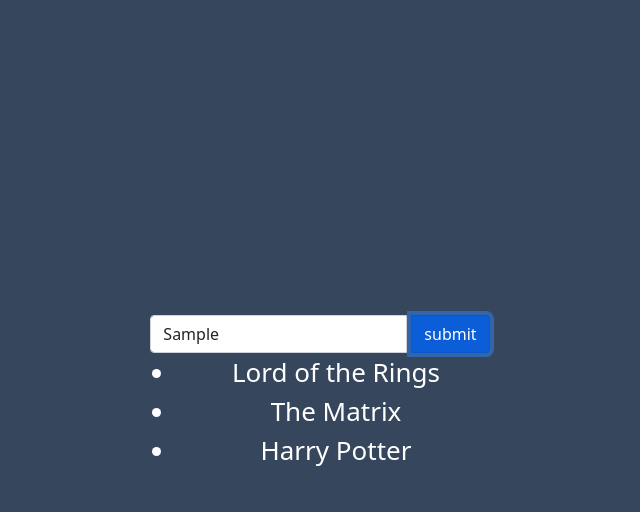
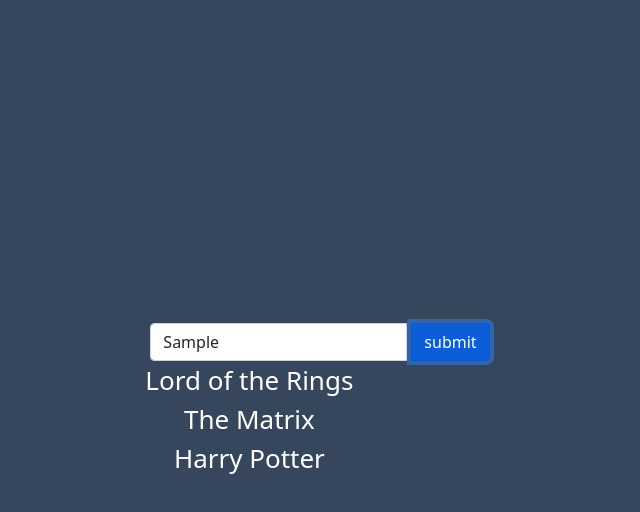
Before and after one commit to cyberlytics/Graphvio, a React (Create React App) app in the folder src/images/frontend/: page / in a window 1280 px wide. Both pictures are taken after typing "Sample" into the empty fields and a click on the button "submit". Shown: the top 512 px of the page, without its empty margins (320-960 px from the left). Built offline with nearby package versions, Linux system fonts and the light colour scheme.

Commit message:
#11 Anfänge der Film-Metadaten Anzeige
Former-commit-id: 8e8d9a22ea59b54b94816e751a8b02f55a405f5c

```diff
--- a/src/images/frontend/package.json
+++ b/src/images/frontend/package.json
@@ -9,6 +9,7 @@
     "express": "^4.17.1",
     "react": "^17.0.2",
     "react-bootstrap": "^2.0.2",
+    "react-collapsible": "^2.8.4",
     "react-dom": "^17.0.2",
     "react-scripts": "^4.0.3"
   },
@@ -32,6 +33,5 @@
       "last 1 firefox version",
       "last 1 safari version"
     ]
-  },
-  "devDependencies": {}
+  }
 }
--- /dev/null
+++ b/src/images/frontend/src/components/Base/ExpandableList.js
@@ -0,0 +1,42 @@
+import React from 'react';
+import Collapsible from 'react-collapsible';
+
+class ExpandableList extends React.Component
+{
+    constructor(props)
+    {
+        super(props);
+        this.state = {
+            items: this.props.items
+        }
+    }
+
+    updateItems(items){
+        this.setState({items: items});
+    }
+
+    renderExpandedComponent(item){
+        return null
+    }
+
+    render()
+    {
+        if(this.state.items.length === 0)
+        {
+            return null;
+        }
+
+        let renderedListItems = []
+
+        for(let index in this.state.items){
+            renderedListItems.push(
+            <Collapsible trigger={this.state.items[index]} lazyRender={true} transitionTime={300}>
+                {this.renderExpandedComponent(this.state.items[index])}
+            </Collapsible>
+            )
+        }
+        return <tbody>{renderedListItems}</tbody>;
+    }
+}
+
+export default ExpandableList
--- a/src/images/frontend/src/components/Base/List.js
+++ /dev/null
@@ -1,33 +0,0 @@
-import React from 'react';
-
-class List extends React.Component
-{
-    constructor(props)
-    {
-        super(props);
-        this.state = {
-            items: this.props.items
-        }
-    }
-
-    updateItems(items){
-        this.setState({items: items});
-    }
-    render()
-    {
-        if(this.state.items.length === 0)
-        {
-            return null;
-        }
-
-        return (
-            <ul>
-                {this.state.items.map((item, index) =>
-                    <li key={index}>{item}</li>
-                )}
-            </ul>
-        )
-    }
-}
-
-export default List
--- /dev/null
+++ b/src/images/frontend/src/components/ExpandableMovieList.js
@@ -0,0 +1,44 @@
+import React from 'react';
+import ExpandableList from './Base/ExpandableList';
+import {Card} from 'react-bootstrap';
+
+class MovieListItem extends React.Component {
+	constructor(props) {
+		super(props);
+        this.state = {
+            movieData: this.props.movieData
+        }
+	}
+
+    render() {
+        return <Card style={{ width: '75%' }}>
+
+            <Card.Body>
+                {/* TODO Display Image <Card.Img src={this.state.movieData.image} />*/}
+                <Card.Title style = {{color: "black"}}>{this.state.movieData.title}</Card.Title>
+                <Card.Text style = {{color: "black"}}>{`Director: ${this.state.movieData.director}`} </Card.Text>
+                <Card.Text style = {{color: "black"}}>{`Rating: ${this.state.movieData.rating}`} </Card.Text>
+                {/* TODO Restliche Metadaten*/}
+            </Card.Body>
+
+        </Card>
+    }
+}
+
+class ExpandableMovieList extends ExpandableList {
+
+	renderExpandedComponent(item) {
+		return <MovieListItem movieData={this.RetrieveData(item)} />;
+	}
+
+    RetrieveData(item) {
+        //TODO Backend Call
+        return {
+            title: item,
+            director: "Director",
+            rating: "10/10",
+            image: "https://motivatevalmorgan.com/wp-content/uploads/2016/06/default-movie-768x1129.jpg"
+        }
+    }
+}
+export default ExpandableMovieList
--- a/src/images/frontend/src/components/SearchForm.js
+++ b/src/images/frontend/src/components/SearchForm.js
@@ -1,6 +1,6 @@
 import React from 'react';
 import TextBox from './Base/TextBox'
-import List from './Base/List'
+import ExpandableMovieList from './ExpandableMovieList'
 import Button from './Base/Button'
 import {Form as SearchFormLabel, InputGroup} from 'react-bootstrap';
 import './SearchForm.css'
@@ -43,7 +43,7 @@
             <Button text="submit" variant="primary" onClick={this.searchFunction}>Search</Button>
             </InputGroup>
         <div>
-            <List ref={l => this.list = l}  items = {this.movies}/>
+            <ExpandableMovieList ref={l => this.list = l}  items = {this.movies}/>
         </div>
         </SearchFormLabel>
         );
```
Also changed, not shown: 1 other file (tests, documents, lock files or other folders).
